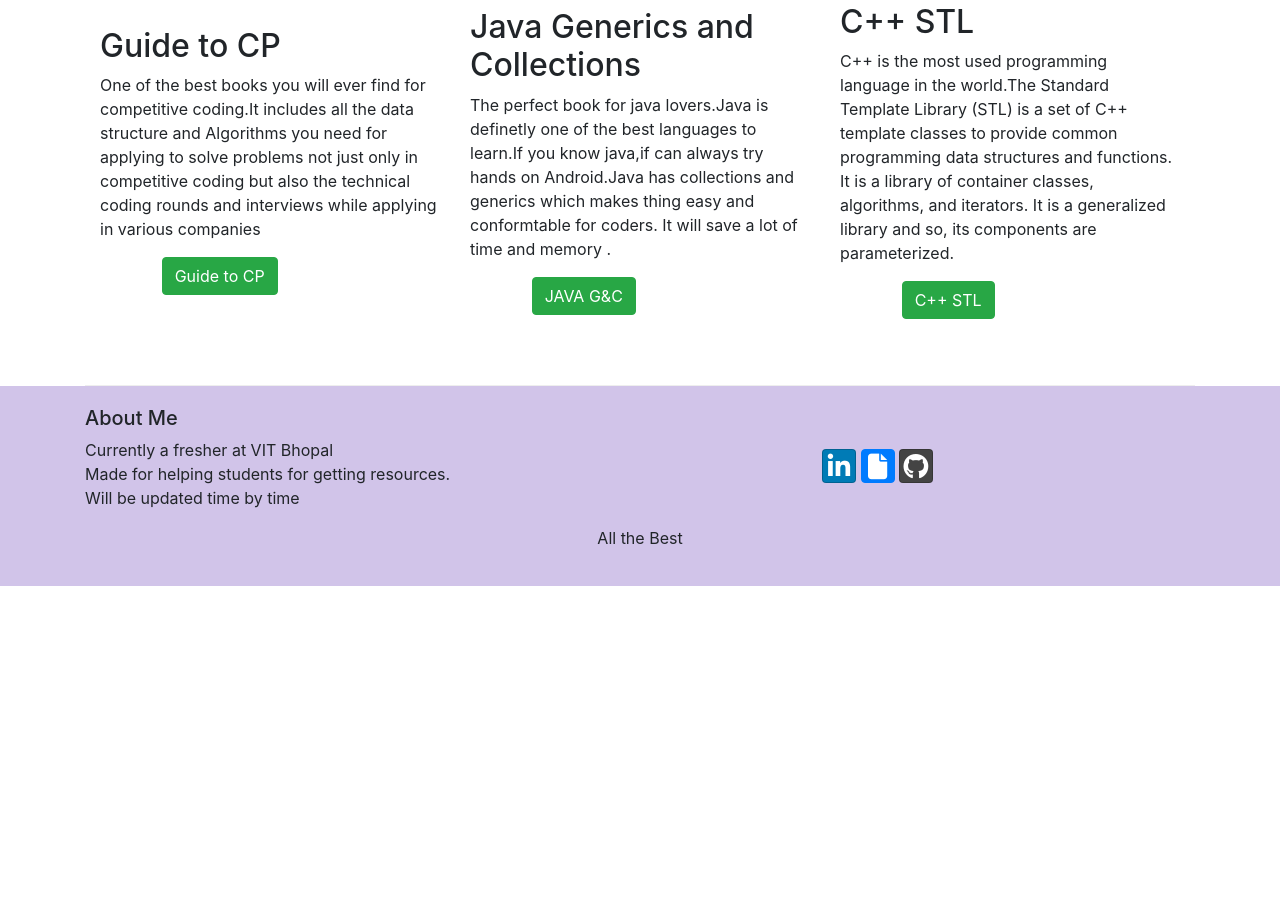
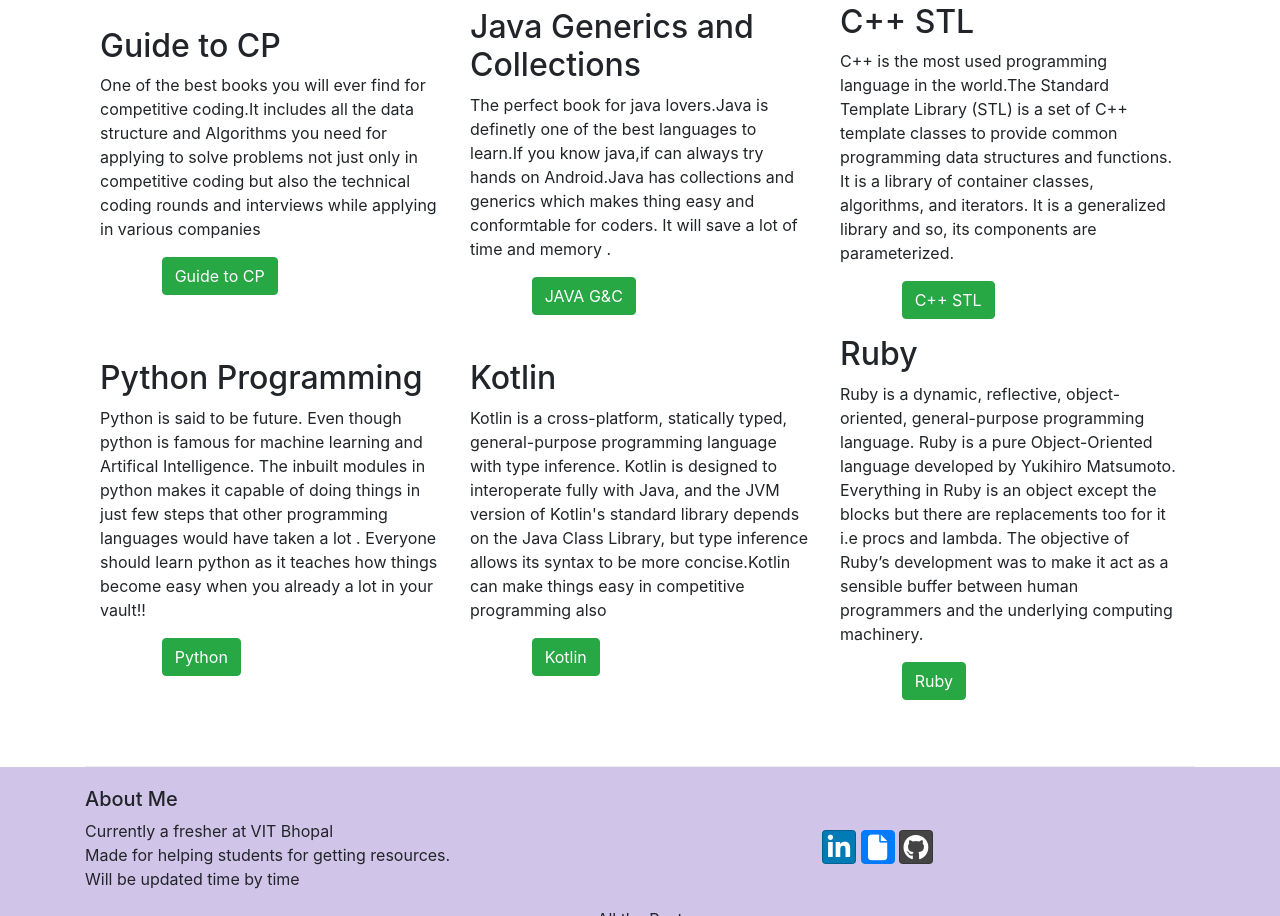
Before and after one commit to Vishesht27/Fresher-s-Help, a website: page Books.html in a window 1280 px wide. Shown: the part 386-1302 px from the top of the page. Before the commit the page ends 972 px from the top, so only its background shows below. Drawn offline with nearby package versions, Linux system fonts and the light colour scheme.

Commit message:
Updated the books

```diff
--- a/Books.html
+++ b/Books.html
@@ -87,7 +87,43 @@
                     </div>
                 </div>
             </div>
+            <div class="col-12 col-sm-4 col-md-4">
+                <h2>Python Programming</h2>
+                <p>Python is said to be future. Even though python is famous for machine learning and Artifical Intelligence. The inbuilt modules in python makes it capable of doing things in just few steps that other programming languages would have taken a lot . Everyone should learn python as it teaches how things become easy when you already a lot in your vault!!</p>
+                <div class="form-group row">
+                    <div class="offset-md-2 col-md-10">
+                        <button type="submit" class="btn btn-success"onclick="location.href='https://www.cppreference.com/Cpp_STL_ReferenceManual.pdf';">Python
+
+                        </button>
+                    </div>
+                </div>
+
             </div>
+            <div class="col-12 col-sm-4 col-md-4">
+                <h2>Kotlin</h2>
+                <p>Kotlin is a cross-platform, statically typed, general-purpose programming language with type inference. Kotlin is designed to interoperate fully with Java, and the JVM version of Kotlin's standard library depends on the Java Class Library, but type inference allows its syntax to be more concise.Kotlin can make things easy in competitive programming also</p>
+                <div class="form-group row">
+                    <div class="offset-md-2 col-md-10">
+                        <button type="submit" class="btn btn-success"onclick="location.href='https://www.pdfdrive.com/kotlin-books.html';">Kotlin
+
+                        </button>
+                    </div>
+                </div>
+
+            </div>
+            <div class="col-12 col-sm-4 col-md-4">
+                <h2>Ruby</h2>
+                <p>Ruby is a dynamic, reflective, object-oriented, general-purpose programming language. Ruby is a pure Object-Oriented language developed by Yukihiro Matsumoto. Everything in Ruby is an object except the blocks but there are replacements too for it i.e procs and lambda. The objective of Ruby’s development was to make it act as a sensible buffer between human programmers and the underlying computing machinery.</p>
+                <div class="form-group row">
+                    <div class="offset-md-2 col-md-10">
+                        <button type="submit" class="btn btn-success"onclick="location.href='https://books.goalkicker.com/RubyOnRailsBook/';">Ruby
+
+                        </button>
+                    </div>
+                </div>
+
+            </div>
+        </div>
     </div>
     <footer class="footer">
         <div class="container">
```
